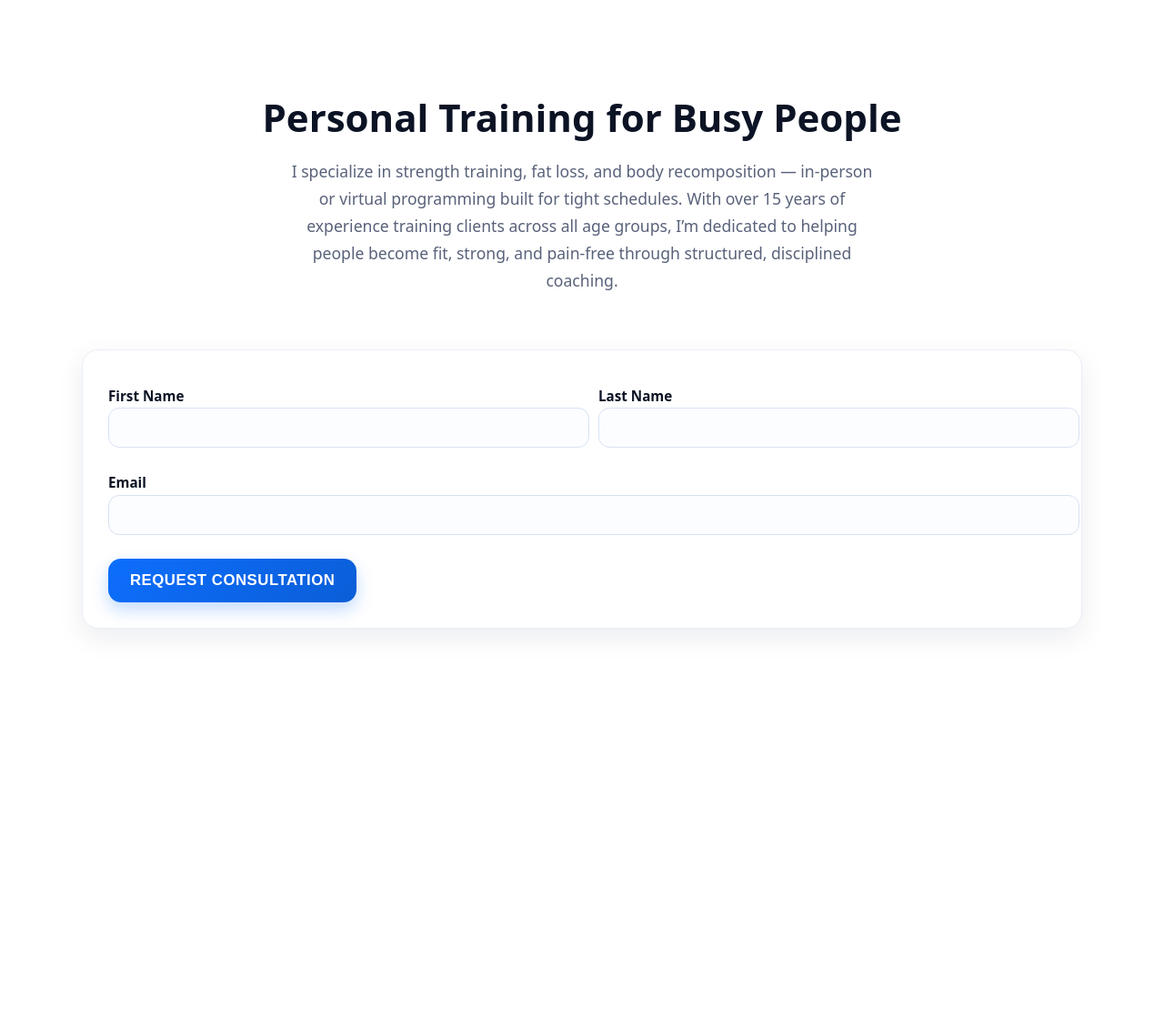
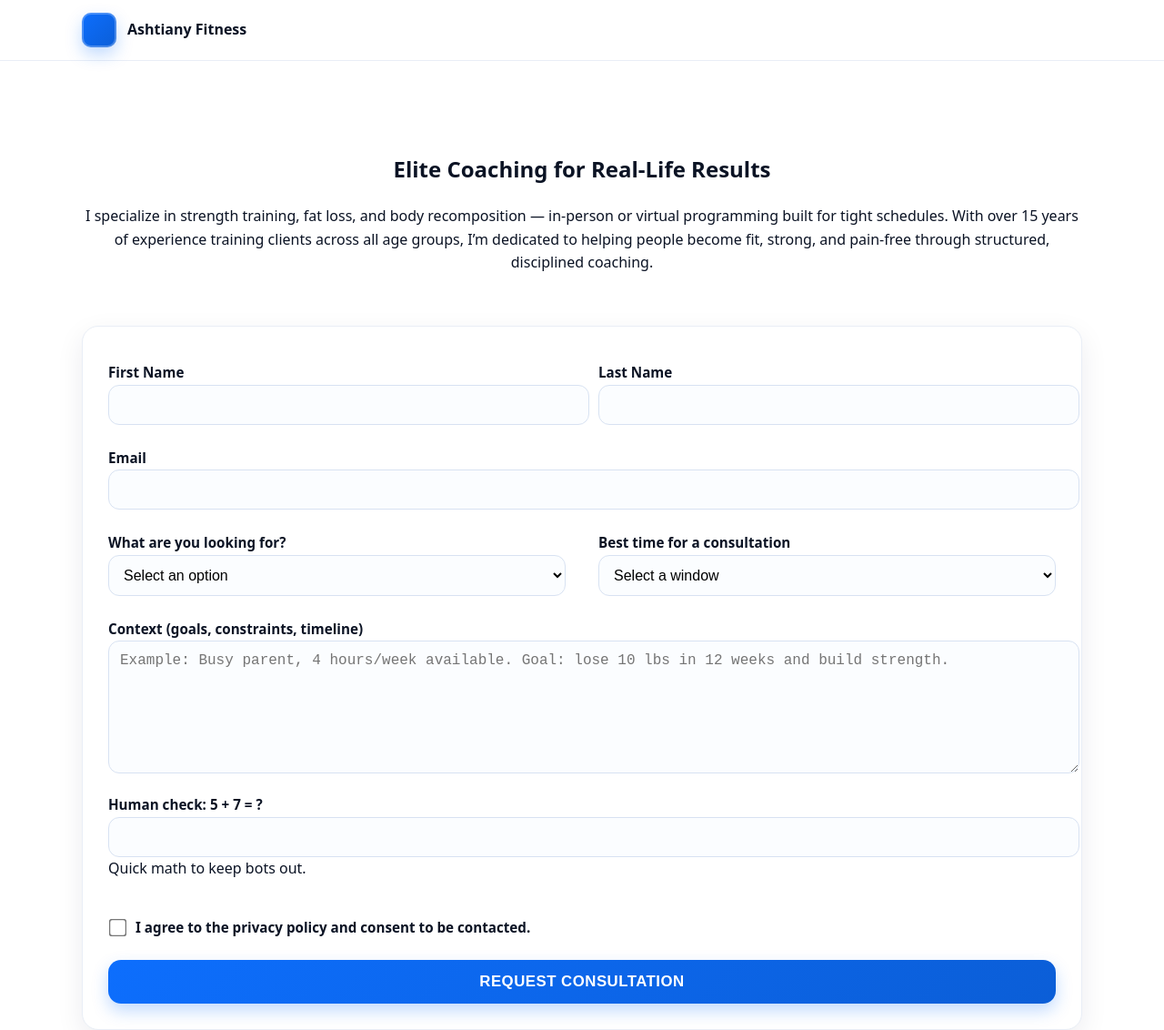
Before and after one commit to AlexDevOp4/Ashtiany_Fit, a website: page public/index.html in a window 1280 px wide. Shown: the whole page at 91% size. Before the commit the page ends 800 px from the top, so only its background shows below. Drawn offline with Linux system fonts and the light colour scheme.

Commit message:
debugging Netlify

```diff
--- a/public/index.html
+++ b/public/index.html
@@ -1,17 +1,15 @@
 <!doctype html>
 <html lang="en">
+
 <head>
   <meta charset="utf-8" />
   <meta name="viewport" content="width=device-width, initial-scale=1" />
-    <title>
-      Ashtiany Fitness | Elite Coaching for Real-Life Results — Strength, Fat
-      Loss, Recomp, Virtual Coaching
-    </title>
-    <meta
-      name="description"
-      content="Ashtiany Fitness offers disciplined, time-efficient personal training for busy people: strength training, fat loss, body recomposition, and virtual coaching. Schedule a free consultation."
-    />
+  <title>Ashtiany Fitness | Elite Coaching for Real-Life Results — Strength, Fat Loss, Recomp, Virtual Coaching</title>
+  <meta name="description"
+    content="Ashtiany Fitness offers disciplined, time-efficient personal training: strength training, fat loss, body recomposition, and virtual coaching. Schedule a free consultation." />
   <link rel="canonical" href="https://www.ashtianyfit.com/" />
+  <meta name="robots" content="index, follow" />
+
   <style>
     :root {
       --brand: #0d6efd;
@@ -20,28 +18,84 @@
       --ink: #0b1324;
       --muted: #59627a;
       --card: #f7f9fc;
-        --ring: rgba(13, 110, 253, 0.35);
+      --ring: rgba(13, 110, 253, .35);
       --radius: 18px;
       --shadow: 0 10px 30px rgba(10, 30, 60, 0.08);
     }
+
     body {
       margin: 0;
-        font-family:
-          system-ui,
-          -apple-system,
-          Segoe UI,
-          Roboto,
-          Helvetica,
-          Arial,
-          sans-serif;
+      font-family: system-ui, -apple-system, Segoe UI, Roboto, Helvetica, Arial, sans-serif;
       line-height: 1.6;
       color: var(--ink);
       background: var(--bg);
     }
+
     .container {
       width: min(1100px, 92%);
       margin: 0 auto;
     }
+
+    .consent-row {
+      display: inline-flex;
+      align-items: center;
+      gap: 10px;
+      margin-top: 12px;
+    }
+
+    .consent-row input[type="checkbox"] {
+      transform: scale(1.5);
+      accent-color: var(--brand);
+      cursor: pointer;
+      width: auto;
+      height: auto;
+      flex-shrink: 0;
+    }
+
+    .consent-row label {
+      font-weight: 600;
+      font-size: 0.95rem;
+      cursor: pointer;
+      margin: 0;
+      display: inline;
+    }
+
+    header {
+      position: sticky;
+      top: 0;
+      z-index: 10;
+      backdrop-filter: saturate(180%) blur(6px);
+      background: color-mix(in oklab, var(--bg) 86%, white 14%);
+      border-bottom: 1px solid #e9eef6;
+    }
+
+    .nav {
+      display: flex;
+      align-items: center;
+      justify-content: space-between;
+      padding: 14px 0;
+    }
+
+    .brand {
+      display: flex;
+      align-items: center;
+      gap: 12px;
+      font-weight: 800;
+    }
+
+    .logo {
+      width: 38px;
+      height: 38px;
+      border-radius: 10px;
+      background: linear-gradient(135deg, var(--brand), var(--brand-600));
+      box-shadow: inset 0 0 0 2px rgba(255, 255, 255, .25), 0 8px 18px rgba(13, 110, 253, .25);
+    }
+
+    .hero {
+      padding: clamp(42px, 7vw, 80px) 0 clamp(22px, 4vw, 40px);
+      text-align: center;
+    }
+
     .card {
       background: #fff;
       border: 1px solid #e9eef6;
@@ -50,42 +104,29 @@
       padding: clamp(16px, 3vw, 28px);
     }
 
-      .hero {
-        padding: 60px 0;
-        text-align: center;
-      }
-      .headline {
-        font-size: clamp(28px, 4vw, 42px);
-        font-weight: 800;
-        margin-bottom: 12px;
-      }
-      .subhead {
-        font-size: 1.1rem;
-        color: var(--muted);
-        max-width: 650px;
-        margin: 0 auto;
-        line-height: 1.7;
+    form {
+      display: grid;
+      gap: 14px;
     }
 
-      form {
-        display: grid;
-        gap: 16px;
-      }
     .grid {
       display: grid;
       gap: 12px;
     }
-      @media (min-width: 640px) {
+
+    @media(min-width:640px) {
       .grid.two {
         grid-template-columns: 1fr 1fr;
         column-gap: 36px;
         padding: 10px 0;
       }
     }
+
     label {
       font-weight: 700;
       font-size: 0.95rem;
     }
+
     input,
     select,
     textarea {
@@ -95,8 +136,9 @@
       border: 1px solid #d8e2f2;
       background: #fbfdff;
       font-size: 1rem;
-        transition: all 0.2s ease-in-out;
+      transition: all .2s ease;
     }
+
     input:focus,
     select:focus,
     textarea:focus {
@@ -104,6 +146,7 @@
       box-shadow: 0 0 0 4px var(--ring);
       background: #fff;
     }
+
     textarea {
       min-height: 120px;
       resize: vertical;
@@ -116,70 +159,49 @@
       font-size: 1.05rem;
       font-weight: 700;
       text-transform: uppercase;
-        letter-spacing: 0.5px;
+      letter-spacing: .5px;
       color: #fff;
       background: linear-gradient(135deg, var(--brand), var(--brand-600));
       border: none;
       border-radius: 14px;
       cursor: pointer;
-        box-shadow: 0 8px 18px rgba(13, 110, 253, 0.25);
-        transition:
-          transform 0.15s ease,
-          box-shadow 0.15s ease,
-          background 0.15s ease;
+      box-shadow: 0 8px 18px rgba(13, 110, 253, .25);
+      transition: transform .15s, box-shadow .15s, background .15s;
     }
+
     .btn:hover {
       background: linear-gradient(135deg, var(--brand-600), #084dc6);
       transform: translateY(-2px);
-        box-shadow: 0 12px 22px rgba(13, 110, 253, 0.35);
-      }
-      .btn:active {
-        transform: translateY(0);
-        box-shadow: 0 8px 16px rgba(13, 110, 253, 0.2);
+      box-shadow: 0 12px 22px rgba(13, 110, 253, .35);
     }
   </style>
 </head>
+
 <body>
+  <header>
+    <div class="container nav">
+      <div class="brand" aria-label="Ashtiany Fitness">
+        <div class="logo" aria-hidden="true"></div>
+        <span>Ashtiany Fitness</span>
+      </div>
+    </div>
+  </header>
+
   <main class="container">
     <section class="hero">
-        <h1 class="headline">Personal Training for Busy People</h1>
-        <p class="subhead">
-          I specialize in strength training, fat loss, and body recomposition —
-          in-person or virtual programming built for tight schedules. With over
-          15 years of experience training clients across all age groups, I’m
-          dedicated to helping people become fit, strong, and pain-free through
-          structured, disciplined coaching.
-        </p>
+      <h1 class="headline">Elite Coaching for Real-Life Results</h1>
+      <p class="subhead">I specialize in strength training, fat loss, and body recomposition — in-person or virtual
+        programming built for tight schedules. With over 15 years of experience training clients across all age groups,
+        I’m dedicated to helping people become fit, strong, and pain-free through structured, disciplined coaching.</p>
     </section>
 
     <section class="card">
-        <form
-          name="consultation"
-          method="POST"
-          data-netlify="true"
-          netlify-honeypot="company"
-        >
+      <form name="consultation" method="POST" data-netlify="true" netlify-honeypot="company">
         <input type="hidden" name="form-name" value="consultation" />
 
-          <!-- Honeypot field (hidden from users, visible to bots) -->
-          <div
-            style="
-              position: absolute;
-              left: -9999px;
-              top: auto;
-              width: 1px;
-              height: 1px;
-              overflow: hidden;
-            "
-          >
-            <label
-              >Company
-              <input
-                type="text"
-                name="company"
-                autocomplete="off"
-                tabindex="-1"
-            /></label>
+        <!-- Honeypot (bots trip this) -->
+        <div style="position:absolute;left:-9999px;width:1px;height:1px;overflow:hidden;">
+          <label>Company <input type="text" name="company" autocomplete="off" tabindex="-1" /></label>
         </div>
 
         <div class="grid two">
@@ -192,12 +214,63 @@
             <input type="text" id="lastName" name="lastName" required />
           </div>
         </div>
+
         <div>
           <label for="email">Email</label>
           <input type="email" id="email" name="email" required />
         </div>
 
-          <!-- Tracking (optional; can be populated by a separate script) -->
+        <div class="grid two">
+          <div>
+            <label for="interest">What are you looking for?</label>
+            <select id="interest" name="interest" required>
+              <option value="" disabled selected>Select an option</option>
+              <option>Strength Training</option>
+              <option>Fat Loss</option>
+              <option>Recomposition</option>
+              <option>Virtual Coaching</option>
+              <option>Hybrid Program</option>
+            </select>
+          </div>
+          <div>
+            <label for="bestTime">Best time for a consultation</label>
+            <select id="bestTime" name="bestTime" required>
+              <option value="" disabled selected>Select a window</option>
+              <option>Early Morning (5–7 AM)</option>
+              <option>Morning (7–10 AM)</option>
+              <option>Midday (11 AM–2 PM)</option>
+              <option>Afternoon (2–5 PM)</option>
+              <option>Evening (5–8 PM)</option>
+            </select>
+          </div>
+        </div>
+
+        <div>
+          <label for="goals">Context (goals, constraints, timeline)</label>
+          <textarea id="goals" name="goals"
+            placeholder="Example: Busy parent, 4 hours/week available. Goal: lose 10 lbs in 12 weeks and build strength."></textarea>
+        </div>
+
+        <!-- Human challenge (simple math) -->
+        <div>
+          <label id="challengeLabel" for="challengeInput">Human check: <span id="challengeText"></span> = ?</label>
+          <input id="challengeInput" name="challenge" type="text" inputmode="numeric" pattern="[0-9]+" required
+            aria-describedby="challengeHelp" />
+          <input type="hidden" id="challenge_answer" name="challenge_answer" />
+          <div class="help" id="challengeHelp">Quick math to keep bots out.</div>
+        </div>
+
+        <!-- Netlify reCAPTCHA (enable in Netlify Forms settings) -->
+        <div data-netlify-recaptcha="true"></div>
+
+        <!-- Consent -->
+        <div class="consent-row">
+          <input type="checkbox" id="consent" name="consent" required />
+          <label for="consent">I agree to the privacy policy and consent to be contacted.</label>
+        </div>
+
+
+        <!-- Tracking/context -->
         <input type="hidden" name="utm_source" />
         <input type="hidden" name="utm_medium" />
         <input type="hidden" name="utm_campaign" />
@@ -208,20 +281,15 @@
         <input type="hidden" name="device" />
         <input type="hidden" name="time_to_complete" id="time_to_complete" />
 
-          <div>
         <button class="btn" type="submit">Request Consultation</button>
-          </div>
       </form>
     </section>
   </main>
+
   <script>
-      // Populate basic tracking fields and time-to-complete. Do NOT prevent default submission.
     (function () {
       const p = new URLSearchParams(location.search);
-        const set = (n, v) => {
-          const el = document.querySelector(`input[name="${n}"]`);
-          if (el) el.value = v || "";
-        };
+      const set = (n, v) => { const el = document.querySelector(`input[name="${n}"]`); if (el) el.value = v || ""; };
       set("utm_source", p.get("utm_source"));
       set("utm_medium", p.get("utm_medium"));
       set("utm_campaign", p.get("utm_campaign"));
@@ -232,10 +300,46 @@
       set("device", navigator.userAgent);
       const t0 = Date.now();
       const ttc = document.getElementById("time_to_complete");
-        document.addEventListener("submit", () => {
+      document.addEventListener("submit", () => { if (ttc) ttc.value = String(Date.now() - t0); });
+    })();
+    // Anti-spam + tracking (no preventDefault unless failing checks)
+    (function () {
+      const p = new URLSearchParams(location.search);
+      const set = (n, v) => { const el = document.querySelector(`input[name="${n}"]`); if (el) el.value = v || ""; };
+      set("utm_source", p.get("utm_source"));
+      set("utm_medium", p.get("utm_medium"));
+      set("utm_campaign", p.get("utm_campaign"));
+      set("utm_term", p.get("utm_term"));
+      set("utm_content", p.get("utm_content"));
+      set("referrer", document.referrer);
+      set("landing_path", location.pathname);
+      set("device", navigator.userAgent);
+
+      const t0 = Date.now();
+      const ttc = document.getElementById("time_to_complete");
+
+      // Generate math challenge 3–9 + 3–9
+      const a = Math.floor(Math.random() * 7) + 3;
+      const b = Math.floor(Math.random() * 7) + 3;
+      const ans = String(a + b);
+      const $label = document.getElementById("challengeText");
+      const $answer = document.getElementById("challenge_answer");
+      if ($label) $label.textContent = `${a} + ${b}`;
+      if ($answer) $answer.value = ans;
+
+      document.addEventListener("submit", (e) => {
         if (ttc) ttc.value = String(Date.now() - t0);
+        // Enforce time-to-complete >= 5000ms
+        const tooFast = (Number(ttc?.value) || 0) < 5000;
+        const provided = (document.getElementById("challengeInput")?.value || "").trim();
+        const expected = (document.getElementById("challenge_answer")?.value || "").trim();
+        if (tooFast || provided !== expected) {
+          e.preventDefault();
+          alert(tooFast ? "Form submitted too fast. Please try again." : "Incorrect human check. Try again.");
+        }
       });
     })();
   </script>
 </body>
+
 </html>
```
Lines whose indentation alone changed are shown as unchanged.
